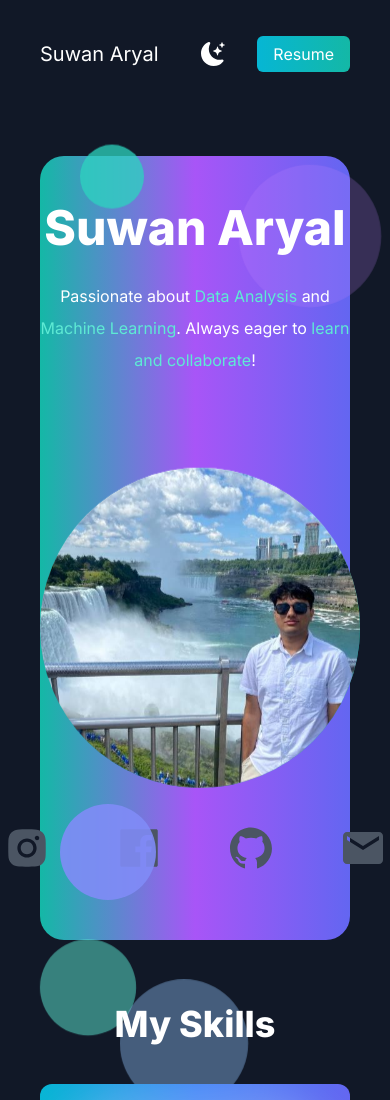
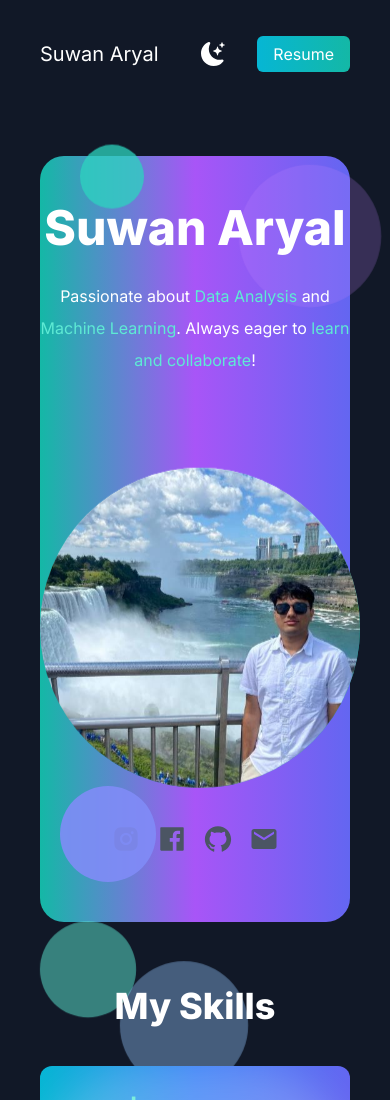
Before and after one commit to VelvetDragon/VelvetDragon.github.io, a Next.js app: page / in a window 390 px wide. Shown: the top 1100 px of the page. Built offline with nearby package versions, Linux system fonts and the light colour scheme.

Commit message:
Responsive icons changes

```diff
--- a/app/page.js
+++ b/app/page.js
@@ -55,7 +55,8 @@
             <Image className="scale-125 rounded-full" src={tryImage} layout="fill" objectFit="cover" />
           </div>
 
-          <div className="text-5xl flex justify-center gap-16 py-7 text-gray-600">
+          <div className="text-3xl md:text-5xl flex justify-center gap-4 md:gap-16 py-7 text-gray-600">
+
             <a
               href="https://www.instagram.com/su._.one/"
               target="_blank"
```
